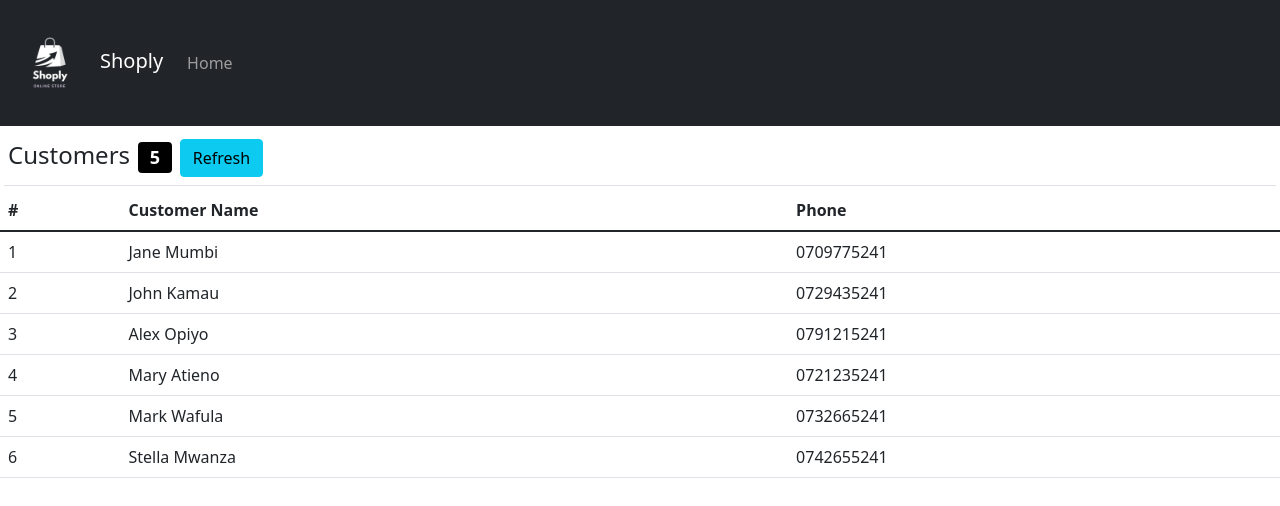
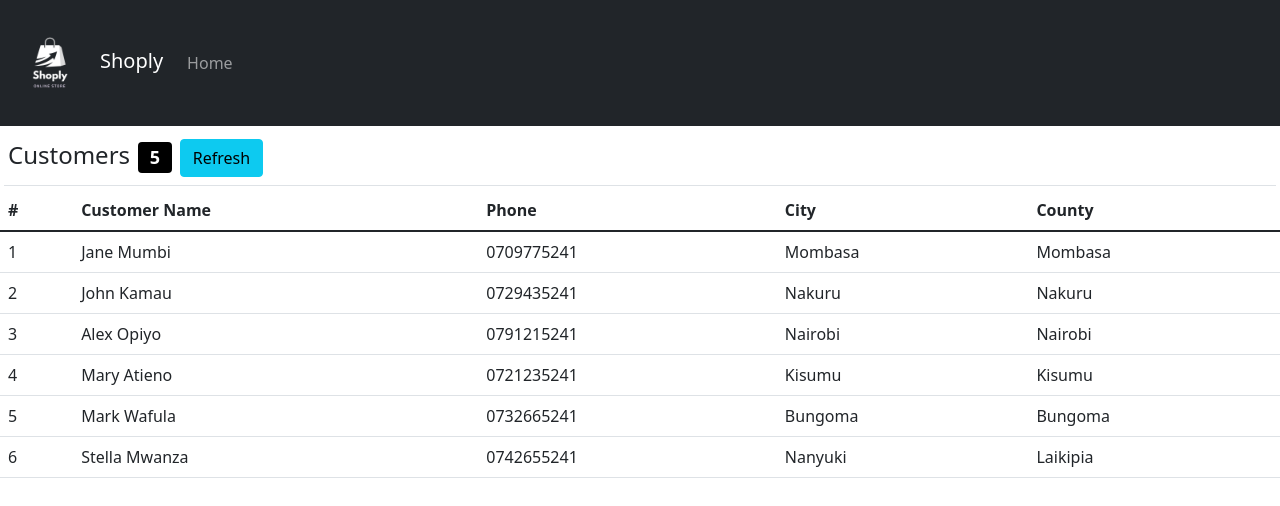
Before and after one commit to Susan56789/Shoply, a React (Create React App) app: page / in a window 1280 px wide. Shown: the top 506 px of the page. Built offline with nearby package versions, Linux system fonts and the light colour scheme.

Commit message:
nested properties

```diff
--- a/src/components/Home.js
+++ b/src/components/Home.js
@@ -5,12 +5,42 @@ export default class Home extends Component {
     pageTitle: "Customers",
     customersCount: 5,
     customers: [
-      { id: 1, name: "Jane Mumbi", phone: "0709775241" },
-      { id: 2, name: "John Kamau", phone: "0729435241" },
-      { id: 3, name: "Alex Opiyo", phone: "0791215241" },
-      { id: 4, name: "Mary Atieno", phone: "0721235241" },
-      { id: 5, name: "Mark Wafula", phone: "0732665241" },
-      { id: 6, name: "Stella Mwanza", phone: "0742655241" },
+      {
+        id: 1,
+        name: "Jane Mumbi",
+        phone: "0709775241",
+        address: { city: "Mombasa", county: "Mombasa" },
+      },
+      {
+        id: 2,
+        name: "John Kamau",
+        phone: "0729435241",
+        address: { city: "Nakuru", county: "Nakuru" },
+      },
+      {
+        id: 3,
+        name: "Alex Opiyo",
+        phone: "0791215241",
+        address: { city: "Nairobi", county: "Nairobi" },
+      },
+      {
+        id: 4,
+        name: "Mary Atieno",
+        phone: "0721235241",
+        address: { city: "Kisumu", county: "Kisumu" },
+      },
+      {
+        id: 5,
+        name: "Mark Wafula",
+        phone: "0732665241",
+        address: { city: "Bungoma", county: "Bungoma" },
+      },
+      {
+        id: 6,
+        name: "Stella Mwanza",
+        phone: "0742655241",
+        address: { city: "Nanyuki", county: "Laikipia" },
+      },
     ],
   };
 
@@ -41,15 +71,19 @@ export default class Home extends Component {
               <th>#</th>
               <th>Customer Name</th>
               <th>Phone</th>
+              <th>City</th>
+              <th>County</th>
             </tr>
           </thead>
           <tbody>
             {this.state.customers.map((cust) => {
               return (
-                <tr>
+                <tr key={cust.id}>
                   <td>{cust.id}</td>
                   <td>{cust.name}</td>
                   <td>{cust.phone}</td>
+                  <td>{cust.address.city}</td>
+                  <td>{cust.address.county}</td>
                 </tr>
               );
             })}
```
